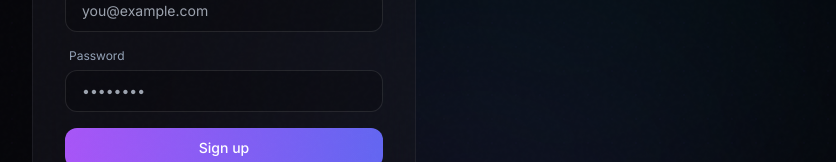
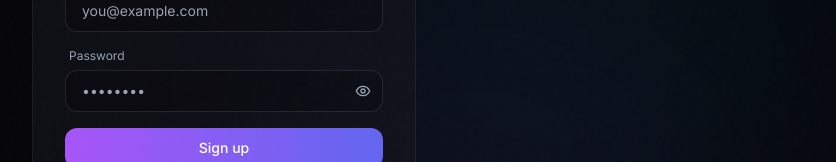
Before and after one commit to brainRottedCoder/devTeacher, a Next.js app: page /auth/signup in a window 1280 px wide. Shown: the part 301-463 px from the top of the page, without its empty margins (96-932 px from the left). Built offline with nearby package versions, Linux system fonts and the light colour scheme; what @supabase/auth-helpers-nextjs would draw is missing.

Commit message:
Added the feature

```diff
--- a/src/app/auth/login/page.tsx
+++ b/src/app/auth/login/page.tsx
@@ -3,7 +3,7 @@
 import { useState } from "react";
 import Link from "next/link";
 import { createClient } from "@/lib/supabase/client";
-import { Terminal, Zap, Brain, Shield, Loader2 } from "lucide-react";
+import { Terminal, Zap, Brain, Shield, Loader2, Eye, EyeOff } from "lucide-react";
 
 const supabase = createClient();
 
@@ -12,6 +12,7 @@ export default function LoginPage() {
   const [emailLoading, setEmailLoading] = useState(false);
   const [email, setEmail] = useState("");
   const [password, setPassword] = useState("");
+  const [showPassword, setShowPassword] = useState(false);
   const [error, setError] = useState<string | null>(null);
 
   const handleEmailLogin = async (e: React.FormEvent) => {
@@ -122,14 +123,23 @@ export default function LoginPage() {
               </div>
               <div>
                 <label className="block text-slate-400 text-xs mb-1.5 ml-1">Password</label>
+                <div className="relative">
                   <input
-                  type="password"
+                    type={showPassword ? "text" : "password"}
                     value={password}
                     onChange={(e) => setPassword(e.target.value)}
-                  className="w-full bg-black/20 border border-white/10 rounded-xl px-4 py-2.5 text-sm text-white focus:outline-none focus:border-accent-violet/50 transition-colors"
+                    className="w-full bg-black/20 border border-white/10 rounded-xl pl-4 pr-10 py-2.5 text-sm text-white focus:outline-none focus:border-accent-violet/50 transition-colors"
                     placeholder="••••••••"
                     required
                   />
+                  <button
+                    type="button"
+                    onClick={() => setShowPassword(!showPassword)}
+                    className="absolute right-3 top-1/2 -translate-y-1/2 text-slate-400 hover:text-white transition-colors"
+                  >
+                    {showPassword ? <EyeOff className="w-4 h-4" /> : <Eye className="w-4 h-4" />}
+                  </button>
+                </div>
               </div>
               <button
                 type="submit"
--- a/src/app/auth/signup/page.tsx
+++ b/src/app/auth/signup/page.tsx
@@ -3,7 +3,7 @@
 import { useState } from "react";
 import Link from "next/link";
 import { createClient } from "@/lib/supabase/client";
-import { Terminal, Loader2, Sparkles } from "lucide-react";
+import { Terminal, Loader2, Sparkles, Eye, EyeOff } from "lucide-react";
 
 const supabase = createClient();
 
@@ -12,6 +12,7 @@ export default function SignupPage() {
   const [emailLoading, setEmailLoading] = useState(false);
   const [email, setEmail] = useState("");
   const [password, setPassword] = useState("");
+  const [showPassword, setShowPassword] = useState(false);
   const [error, setError] = useState<string | null>(null);
 
   const handleEmailSignup = async (e: React.FormEvent) => {
@@ -99,14 +100,23 @@ export default function SignupPage() {
               </div>
               <div>
                 <label className="block text-slate-400 text-xs mb-1.5 ml-1">Password</label>
+                <div className="relative">
                   <input
-                  type="password"
+                    type={showPassword ? "text" : "password"}
                     value={password}
                     onChange={(e) => setPassword(e.target.value)}
-                  className="w-full bg-black/20 border border-white/10 rounded-xl px-4 py-2.5 text-sm text-white focus:outline-none focus:border-accent-violet/50 transition-colors"
+                    className="w-full bg-black/20 border border-white/10 rounded-xl pl-4 pr-10 py-2.5 text-sm text-white focus:outline-none focus:border-accent-violet/50 transition-colors"
                     placeholder="••••••••"
                     required
                   />
+                  <button
+                    type="button"
+                    onClick={() => setShowPassword(!showPassword)}
+                    className="absolute right-3 top-1/2 -translate-y-1/2 text-slate-400 hover:text-white transition-colors"
+                  >
+                    {showPassword ? <EyeOff className="w-4 h-4" /> : <Eye className="w-4 h-4" />}
+                  </button>
+                </div>
               </div>
               <button
                 type="submit"
```
Lines whose indentation alone changed are shown as unchanged.
